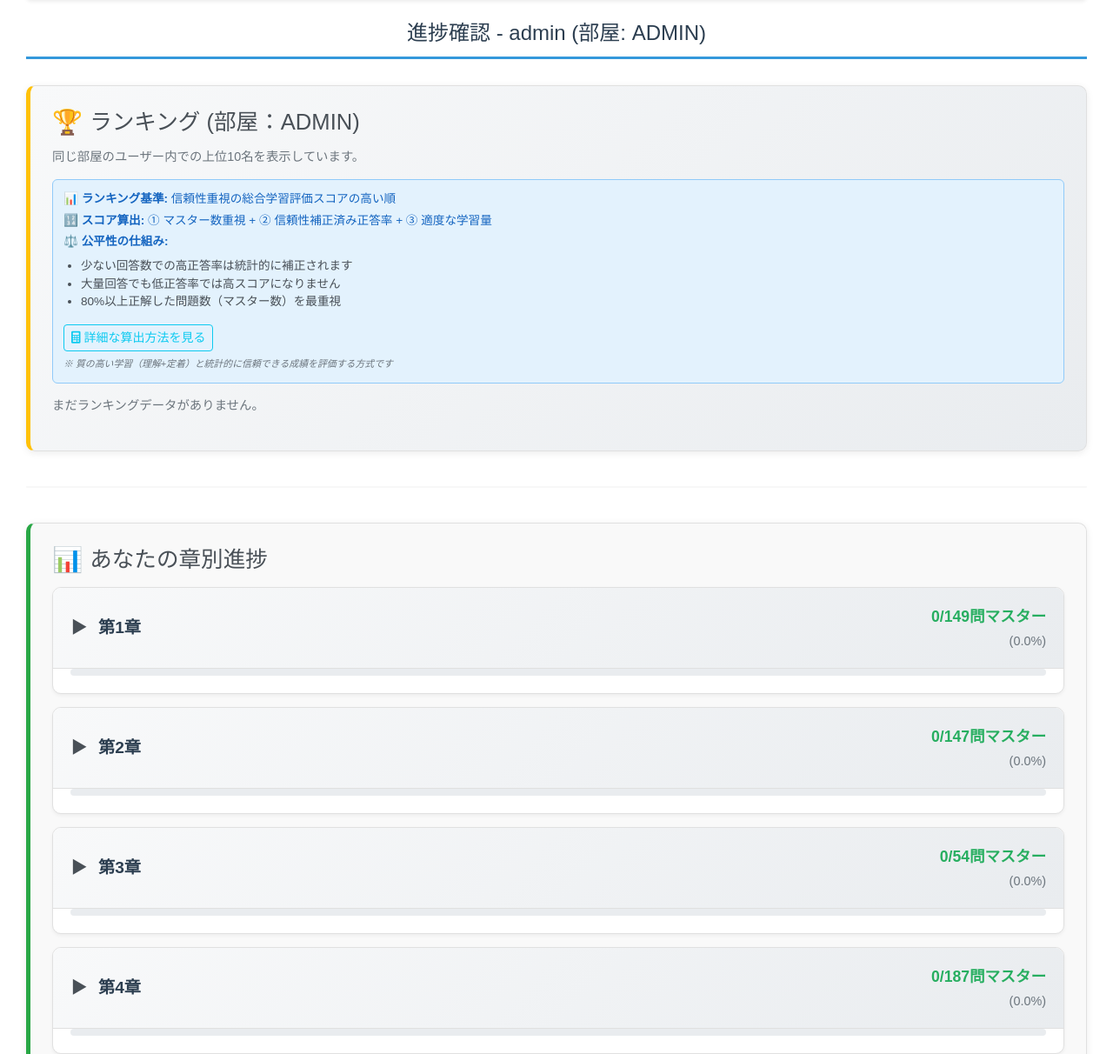
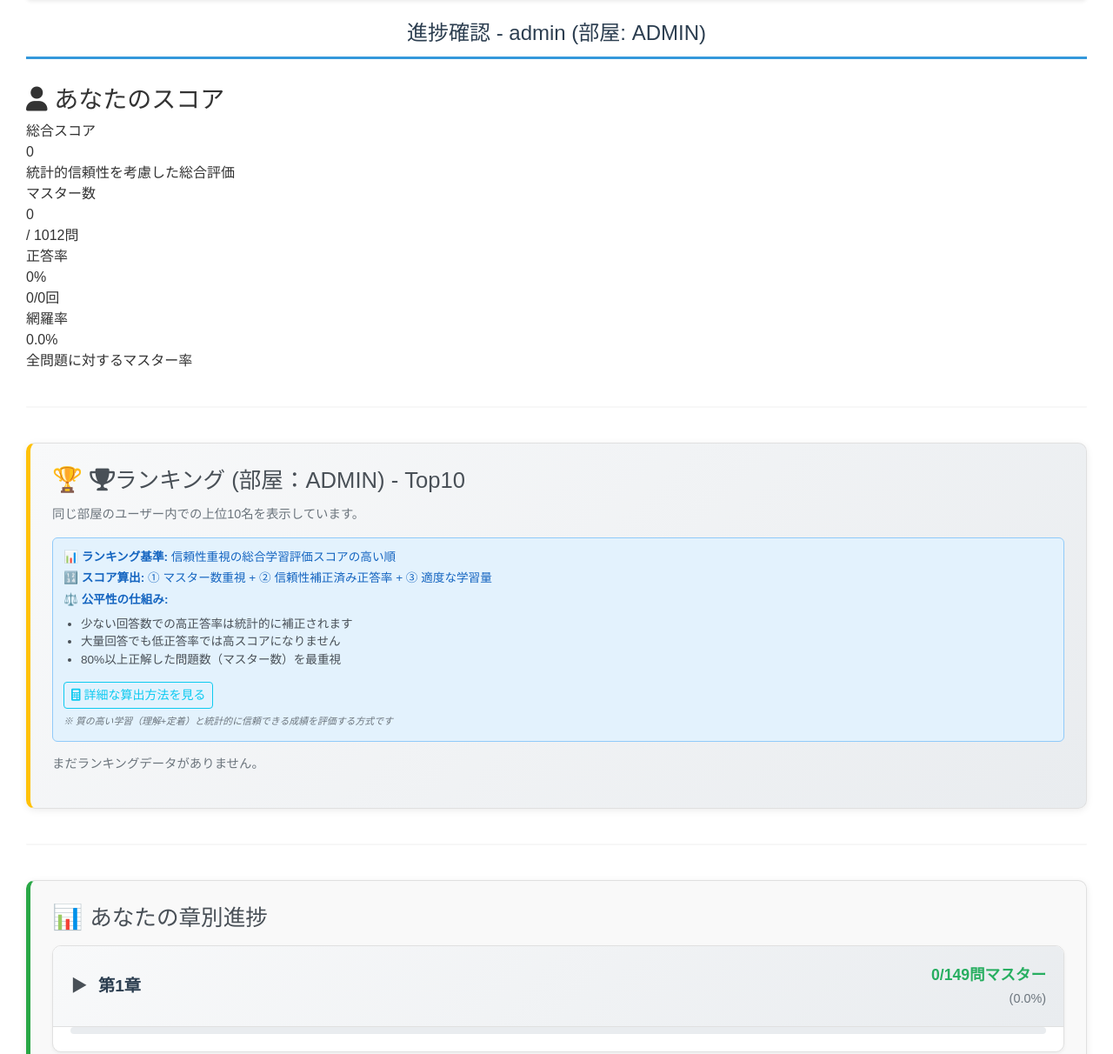
Before and after one commit to Boni8WH/SSWordbook, a Flask app: page /progress in a window 1280 px wide. Shown: the part 118-1330 px from the top of the page at 87% size. Run offline with Flask 3, Linux system fonts and the light colour scheme; the visitor is signed in with stand-in values (Sample User, id 1).

Commit message:
Add files via upload

```diff
--- a/templates/progress.html
+++ b/templates/progress.html
@@ -5,10 +5,46 @@
 <section class="progress-section">
     <h2>進捗確認 - {{ current_user.username }} (部屋: {{ current_user.room_number }})</h2>
 
+    <div class="personal-score-container">
+        <h3><i class="fas fa-user"></i> あなたのスコア</h3>
+        {% if current_user_score %}
+        <div class="personal-score-grid">
+            <div class="score-card main-score">
+                <div class="score-label">総合スコア</div>
+                <div class="score-value primary">{{ current_user_score.comprehensive_score|round(1) }}</div>
+                <div class="score-subtitle">統計的信頼性を考慮した総合評価</div>
+            </div>
+
+            <div class="score-card">
+                <div class="score-label">マスター数</div>
+                <div class="score-value">{{ current_user_score.mastered_count }}</div>
+                <div class="score-subtitle">/ {{ current_user_score.total_questions_for_room }}問</div>
+            </div>
+
+            <div class="score-card">
+                <div class="score-label">正答率</div>
+                <div class="score-value">{{ current_user_score.accuracy_rate|round(1) }}%</div>
+                <div class="score-subtitle">{{ current_user_score.total_correct }}/{{ current_user_score.total_attempts }}回</div>
+            </div>
+
+            <div class="score-card">
+                <div class="score-label">網羅率</div>
+                <div class="score-value">{{ current_user_score.coverage_rate|round(1) }}%</div>
+                <div class="score-subtitle">全問題に対するマスター率</div>
+            </div>
+        </div>
+        {% else %}
+        <p class="no-score-message">まだスコアがありません。問題を解いてみましょう！</p>
+        {% endif %}
+    </div>
+
+    <!-- セクション間の仕切り -->
+    <hr style="margin: 40px 0; border: none; border-top: 2px solid #e0e0e0; border-radius: 1px;">
+
     <!-- ランキングセクション -->
     <div class="ranking-container">
-        <h3>ランキング (部屋：{{ current_user.room_number }})</h3>
-        <p>同じ部屋のユーザー内での上位10名を表示しています。</p>
+        <h3><i class="fas fa-trophy"></i> ランキング (部屋：{{ current_user.room_number }}) - Top{{ ranking_display_count }}</h3>
+        <p>同じ部屋のユーザー内での上位{{ ranking_display_count }}名を表示しています。</p>
         <div class="ranking-criteria">
             <p><strong>📊 ランキング基準:</strong> 信頼性重視の総合学習評価スコアの高い順</p>
             <p><strong>🔢 スコア算出:</strong> ① マスター数重視 + ② 信頼性補正済み正答率 + ③ 適度な学習量</p>
@@ -25,7 +61,7 @@
             </p>
             <p><small style="color: #6c757d;">※ 質の高い学習（理解+定着）と統計的に信頼できる成績を評価する方式です</small></p>
         </div>
-        {% if top_10_ranking %}
+        {% if top_ranking %}
         <div class="table-responsive">
             <table class="table table-striped table-sm">
                 <thead class="table-dark">
@@ -40,10 +76,15 @@
                     </tr>
                 </thead>
                 <tbody>
-                    {% for entry in top_10_ranking %}
-                    <tr>
+                    {% for entry in top_ranking %}
+                    <tr {% if entry.username == current_user.username %}class="current-user-row"{% endif %}>
                         <td>{{ loop.index }}</td>
-                        <td>{{ entry.username }}</td>
+                        <td>
+                            {{ entry.username }}
+                            {% if entry.username == current_user.username %}
+                            <span class="badge bg-primary ms-1">あなた</span>
+                            {% endif %}
+                        </td>
                         <td>{{ entry.total_attempts }}</td>
                         <td>{{ entry.total_correct }}</td>
                         <td>{{ entry.accuracy_rate|round(1) }}%</td>
```
Also changed, not shown: templates/admin.html (+17 -5 lines).
